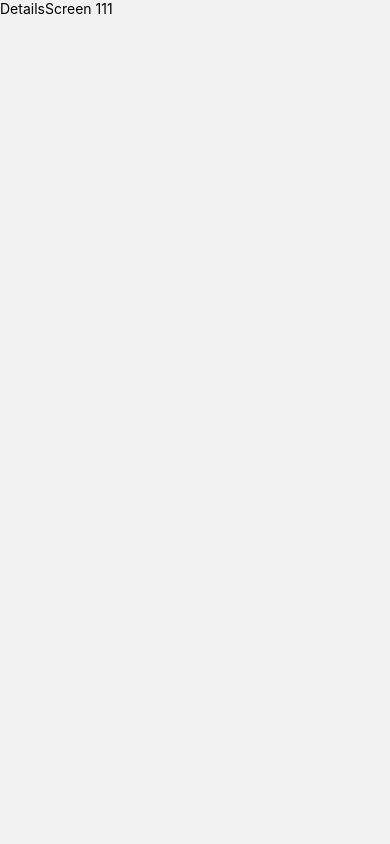
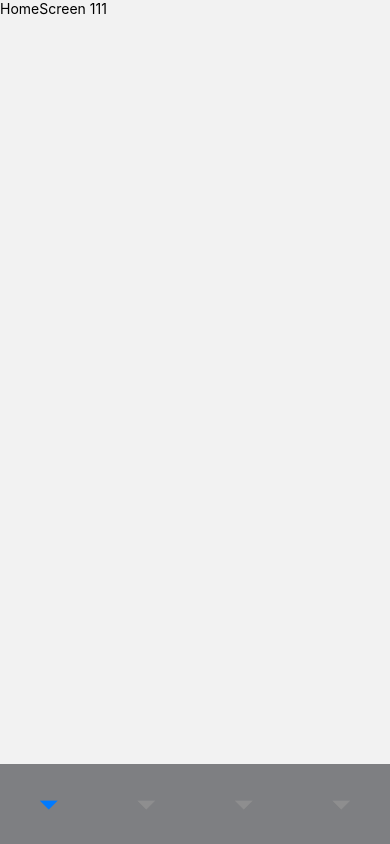
Before and after one commit to colins777/coffe_shop_react_native_app, a React Native app: screen /Tab in a window 390 px wide. Before the commit this address had no page. Built offline with nearby package versions, Linux system fonts and the light colour scheme.

Commit message:
styles were added to bottom tabs

```diff
--- a/App.tsx
+++ b/App.tsx
@@ -2,6 +2,7 @@
 import {StyleSheet, Text, View} from "react-native";
 import {NavigationContainer} from "@react-navigation/native";
 import {createNativeStackNavigator} from "@react-navigation/native-stack";
+import TabNavigator from "./src/navigators/TabNavigator";
 
 import HomeScreen from "./src/screens/HomeScreen";
 import DetailsScreen from "./src/screens/DetailsScreen";
@@ -13,20 +14,24 @@
   return (
     <NavigationContainer>
         <Stack.Navigator screenOptions={{headerShown: false}}>
+
+            <Stack.Screen
+                name="Tab"
+                component={TabNavigator}
+                options={{animation: 'slide_from_bottom'}}
+            ></Stack.Screen>
+
             <Stack.Screen
                 name="Details"
                 component={DetailsScreen}
                 options={{animation: 'slide_from_bottom'}}
-            >
-            </Stack.Screen>
+            ></Stack.Screen>
 
             <Stack.Screen
                 name="Payment"
                 component={PaymentScreen}
                 options={{animation: 'slide_from_bottom'}}
-            >
-
-            </Stack.Screen>
+            ></Stack.Screen>
         </Stack.Navigator>
     </NavigationContainer>
   )
--- /dev/null
+++ b/src/navigators/TabNavigator.tsx
@@ -0,0 +1,46 @@
+import React from "react";
+import {StyleSheet, Text, View} from "react-native";
+
+import {createBottomTabNavigator} from "@react-navigation/bottom-tabs";
+
+import HomeScreen from "../screens/HomeScreen";
+import FavoritesScreen from "../screens/CartScreen";
+import CartScreen from "../screens/FavoritesScreen";
+import OrderHistoryScreen from "../screens/OrderHistoryScreen";
+import CustomIcon from "../components/CustomIcon";
+import {COLORS} from "../theme/theme";
+
+const Tab = createBottomTabNavigator();
+
+const TabNavigator = () => {
+    return (
+
+        <Tab.Navigator screenOptions={{
+            tabBarHideOnKeyboard: true,
+            headerShown: false,
+            tabBarShowLabel: false,
+            tabBarStyle: styles.tabBarStyle
+        }
+        }>
+            <Tab.Screen name='Home' component={HomeScreen}></Tab.Screen>
+            <Tab.Screen name='Cart' component={CartScreen}></Tab.Screen>
+            <Tab.Screen name='Favorite' component={FavoritesScreen}></Tab.Screen>
+            <Tab.Screen name='History' component={OrderHistoryScreen}></Tab.Screen>
+
+        </Tab.Navigator>
+
+    )
+};
+
+const styles = StyleSheet.create({
+    tabBarStyle: {
+        height: 80,
+        position: 'absolute',
+        backgroundColor: COLORS.primaryBlackRGBA,
+        borderTopWidth: 0,
+        elevation: 0,
+        borderTopColor: 'transparent'
+    }
+});
+
+export default TabNavigator;
--- a/src/screens/DetailsScreen.tsx
+++ b/src/screens/DetailsScreen.tsx
@@ -4,7 +4,7 @@
 const DetailsScreen = () => {
     return (
         <View>
-            <Text>DetailsScreen 111</Text>
+            <Text>DetailsScreen11</Text>
         </View>
     )
 };
```
